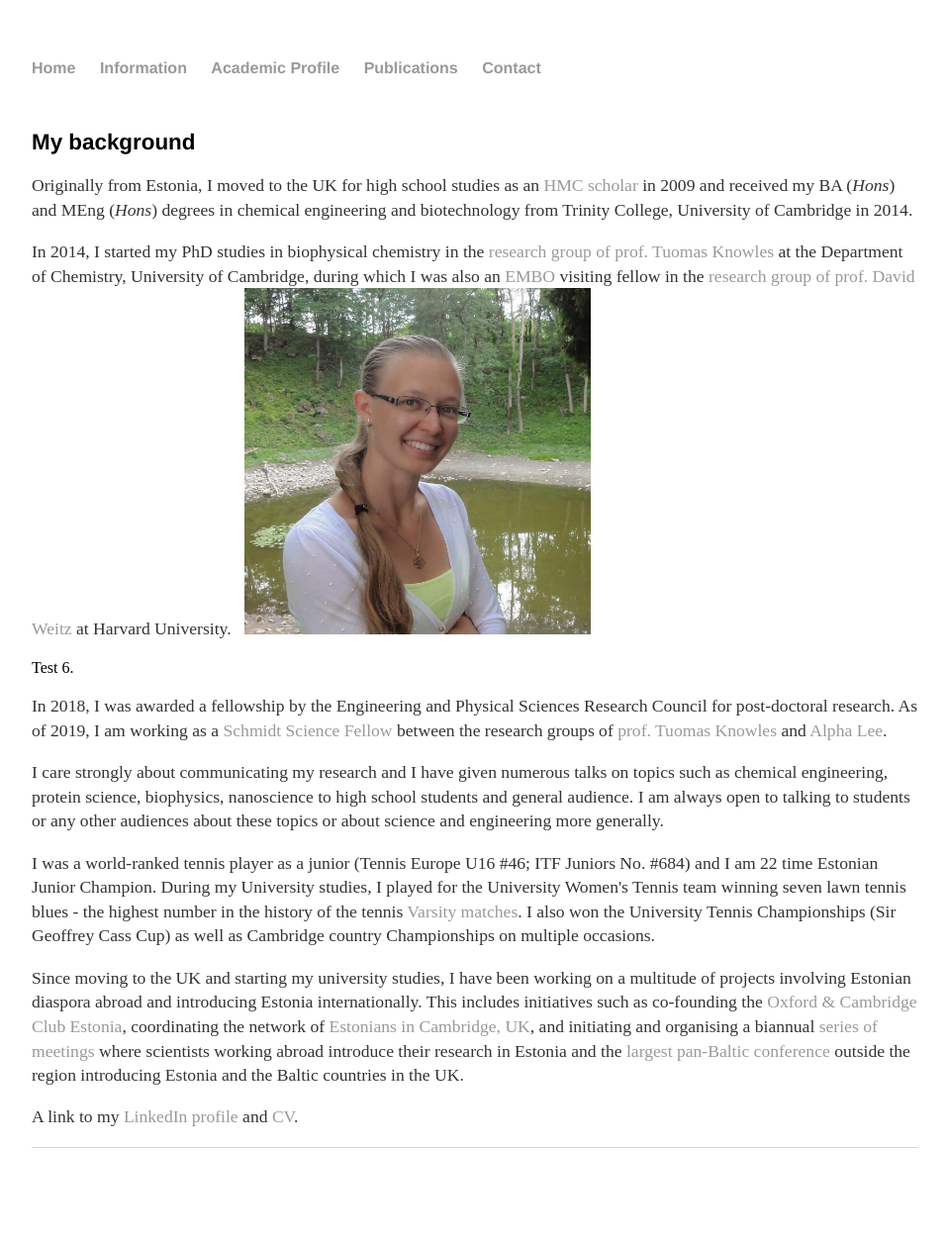
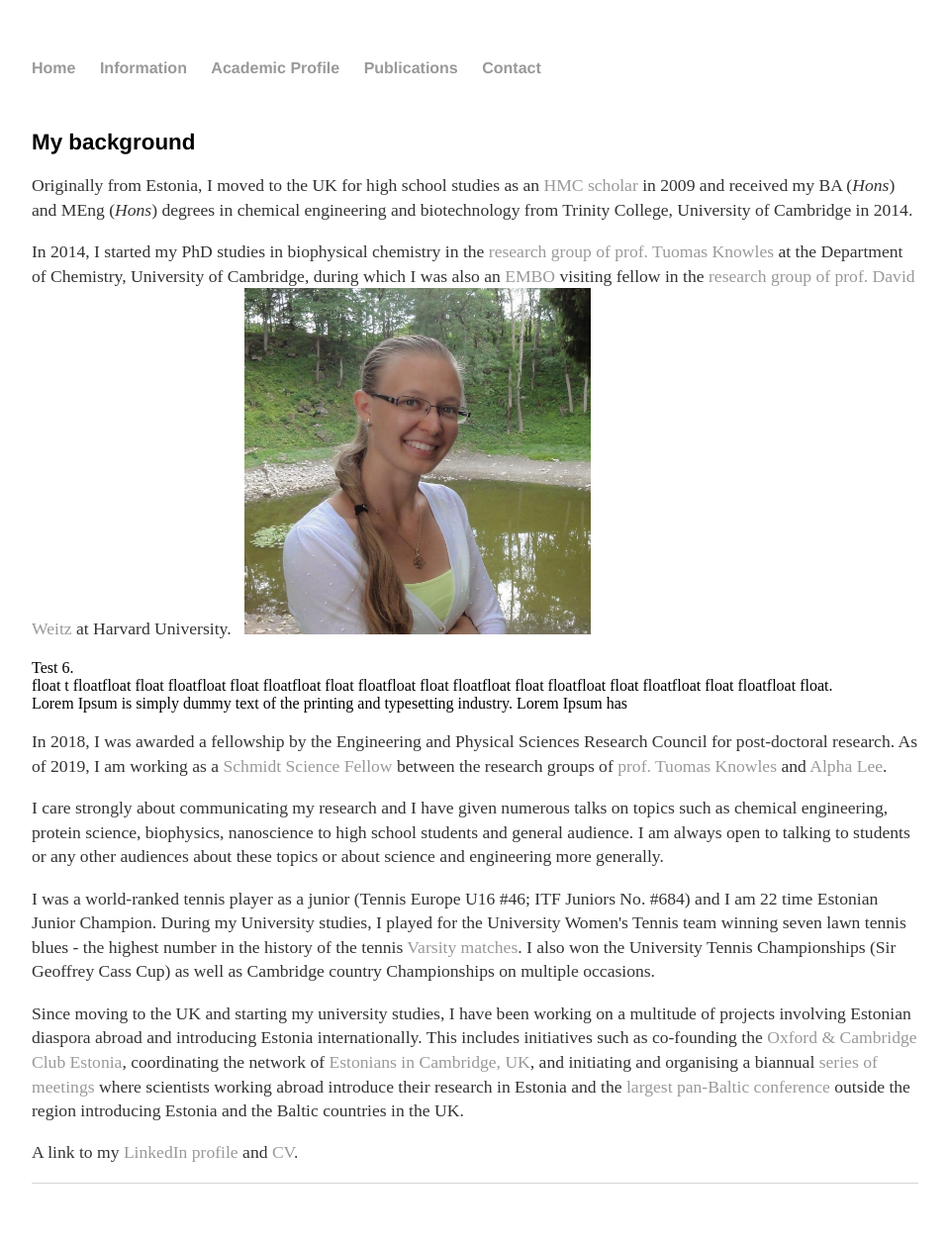
Before and after one commit to kadiliissaar/kadiliissaar.github.io, a Jekyll site: the page built from background/index.html, in a window 1280 px wide. Shown: the whole page at 99% size, without its empty margins (160-1118 px from the left). Built offline with Jekyll 4.4.1, drawn with Linux system fonts in a browser that asks for light colours; before the commit the page ends 1220 px from its top, so only the background shows below that.

Commit message:
Update index.html

```diff
--- a/background/index.html
+++ b/background/index.html
@@ -18,6 +18,14 @@ University of Cambridge, during which I was also an <a href="http://embo.org/">E
   <img width="350" height="350" src="https://github.com/kadiliissaar/kadiliissaar.github.io/raw/master/Photos/Kadi.jpg#image_st">
 </p>
 Test 6.
+
+
+
+<div id="container">
+    <div id="floated">float t floatfloat float floatfloat float floatfloat float floatfloat float floatfloat float floatfloat float floatfloat float floatfloat float.</div>
+    Lorem Ipsum is simply dummy text of the printing and typesetting industry. Lorem Ipsum has
+</div>
+
 
 
 	<p>  In 2018, I was awarded a fellowship by the Engineering and Physical Sciences Research Council for post-doctoral
```
